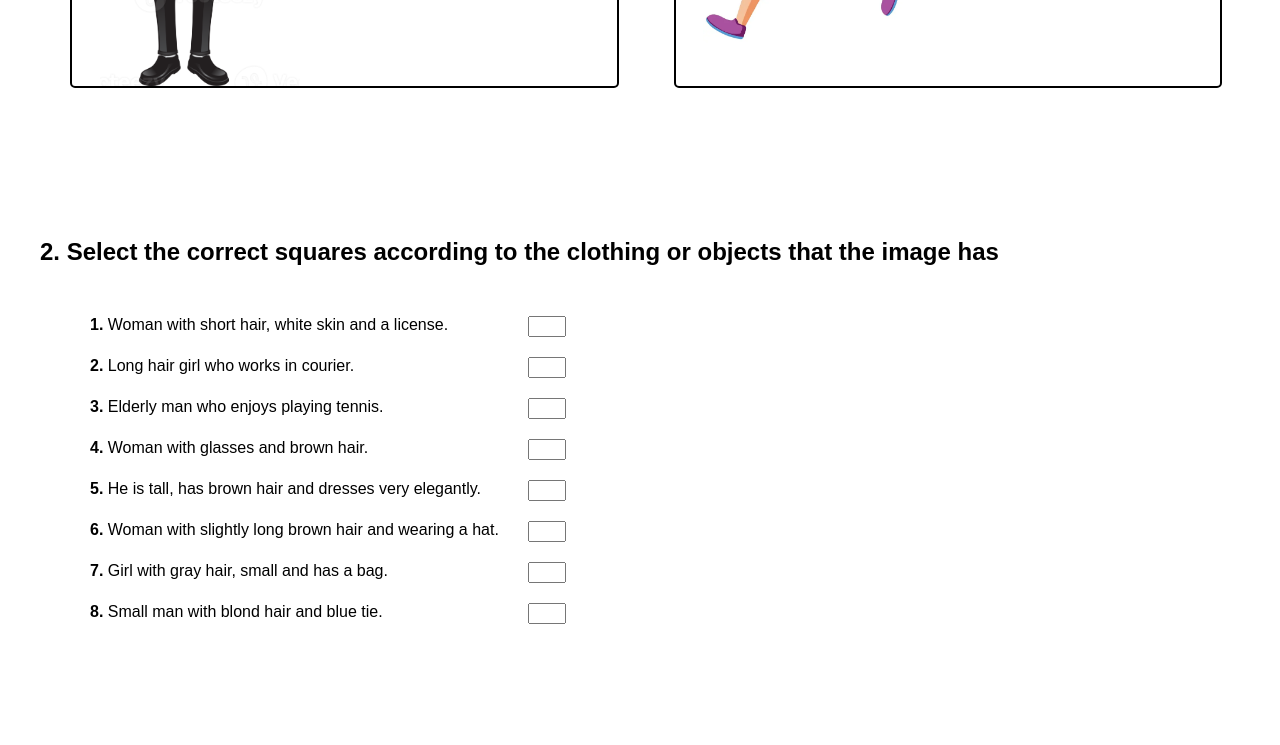
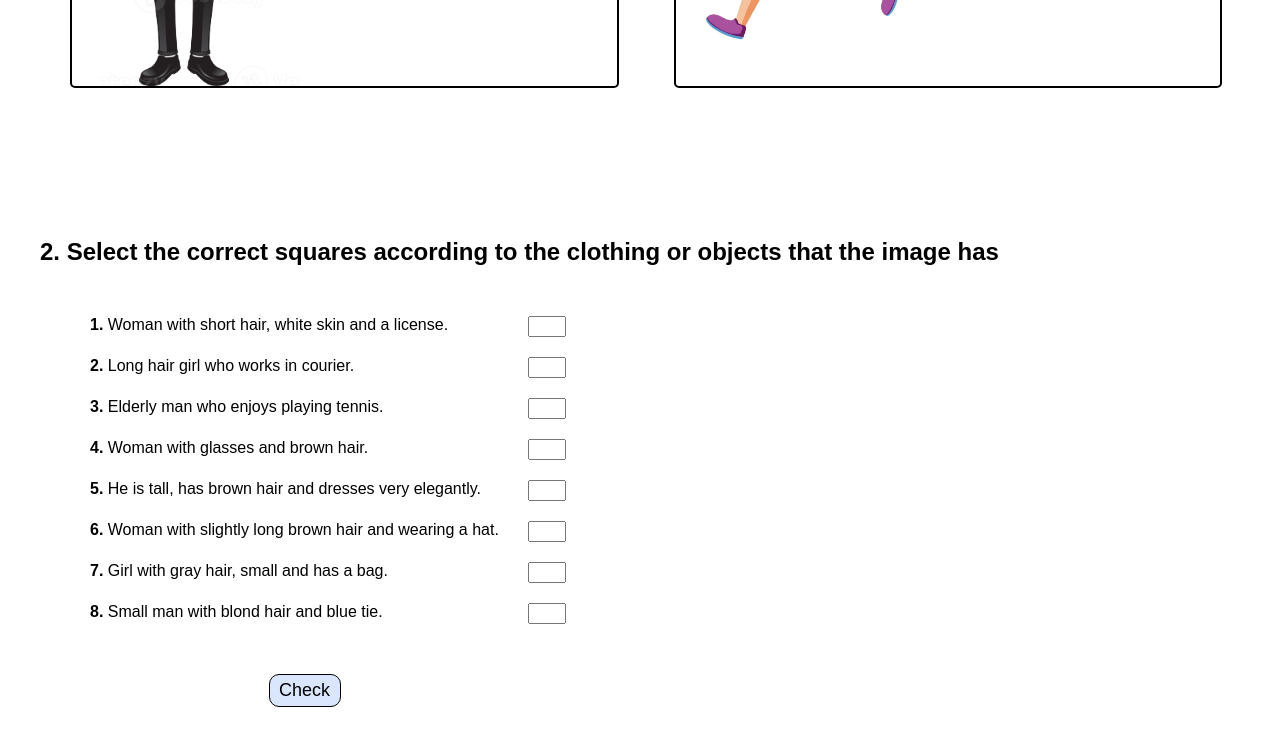
Before and after one commit to Jhstnx/english_project, a plain HTML site: page index.html in a window 1280 px wide. Shown: the part 1900-2645 px from the top of the page. Drawn offline with Linux system fonts and the light colour scheme.

Commit message:
Add functionality in Excercise 2

```diff
--- a/index.html
+++ b/index.html
@@ -189,46 +189,53 @@
           <strong>1. </strong>Woman with short hair, white skin and a
           license.</span
         >
-        <input type="text" class="answerBox" />
+        <input type="text" class="answerBox" id="answer1"/>
       </div>
       <div class="description">
         <span> <strong>2. </strong>Long hair girl who works in courier.</span>
-        <input type="text" class="answerBox" />
+        <input type="text" class="answerBox" id="answer2"/>
       </div>
       <div class="description">
         <span> <strong>3. </strong>Elderly man who enjoys playing tennis.</span>
-        <input type="text" class="answerBox" />
+        <input type="text" class="answerBox" id="answer3"/>
       </div>
       <div class="description">
         <span> <strong>4. </strong>Woman with glasses and brown hair.</span>
-        <input type="text" class="answerBox" />
+        <input type="text" class="answerBox" id="answer4"/>
       </div>
       <div class="description">
         <span>
           <strong>5. </strong>He is tall, has brown hair and dresses very
           elegantly.</span
         >
-        <input type="text" class="answerBox" />
+        <input type="text" class="answerBox" id="answer5"/>
       </div>
       <div class="description">
         <span>
           <strong>6. </strong>Woman with slightly long brown hair and wearing a
           hat.</span
         >
-        <input type="text" class="answerBox" />
+        <input type="text" class="answerBox" id="answer6"/>
       </div>
       <div class="description">
         <span>
           <strong>7. </strong>Girl with gray hair, small and has a bag.</span
         >
-        <input type="text" class="answerBox" />
+        <input type="text" class="answerBox" id="answer7"/>
       </div>
       <div class="description">
         <span>
           <strong>8. </strong>Small man with blond hair and blue tie.</span
         >
-        <input type="text" class="answerBox" />
+        <input type="text" class="answerBox" id="answer8"/>
       </div>
+
+      <div class="button" onclick="checkAnswers()">
+        <span class="textButton">
+          Check
+        </span>
+      </div>
+
     </div>
 
     <script src="../scripts.js"></script>
--- a/scripts.js
+++ b/scripts.js
@@ -341,15 +341,83 @@ function checkH8() {
 }
 
 
+function checkAnswers() {
 
-/*
-2:
-  2 = 4
-  1 = 2
-  3 = 6
-  4 = 3
-  5 = 1
-  6 = 5
-  7 = 8
-  8 = 7
-*/
+  let answered1 = document.getElementById('answer1').value;
+  let answered2 = document.getElementById('answer2').value;
+  let answered3 = document.getElementById('answer3').value;
+  let answered4 = document.getElementById('answer4').value;
+  let answered5 = document.getElementById('answer5').value;
+  let answered6 = document.getElementById('answer6').value;
+  let answered7 = document.getElementById('answer7').value;
+  let answered8 = document.getElementById('answer8').value;
+
+  if (answered1 == '' || answered2 == '' || answered3 == '' || answered4 == '' || answered5 == '' || answered6 == '' || answered7 == '' || answered8 == '') {
+    alert("Please fill in all the fields.");
+  }
+
+  if (answered1 == 2) {
+    answer1.classList.remove('wrong');
+    answer1.classList.add('correct');
+  } else {
+    answer1.classList.remove('correct');
+    answer1.classList.add('wrong');
+  }
+
+  if (answered2 == 4) {
+    answer2.classList.remove('wrong');
+    answer2.classList.add('correct');
+  } else {
+    answer2.classList.remove('correct');
+    answer2.classList.add('wrong');
+  }
+
+  if (answered3 == 6) {
+    answer3.classList.remove('wrong');
+    answer3.classList.add('correct');
+  } else {
+    answer3.classList.remove('correct');
+    answer3.classList.add('wrong');
+  }
+
+  if (answered4 == 3) {
+    answer4.classList.remove('wrong');
+    answer4.classList.add('correct');
+  } else {
+    answer4.classList.remove('correct');
+    answer4.classList.add('wrong');
+  }
+
+  if (answered5 == 1) {
+    answer5.classList.remove('wrong');
+    answer5.classList.add('correct');
+  } else {
+    answer5.classList.remove('correct');
+    answer5.classList.add('wrong');
+  }
+
+  if (answered6 == 5) {
+    answer6.classList.remove('wrong');
+    answer6.classList.add('correct');
+  } else {
+    answer6.classList.remove('correct');
+    answer6.classList.add('wrong');
+  }
+
+  if (answered7 == 8) {
+    answer7.classList.remove('wrong');
+    answer7.classList.add('correct');
+  } else {
+    answer7.classList.remove('correct');
+    answer7.classList.add('wrong');
+  }
+
+  if (answered8 == 7) {
+    answer8.classList.remove('wrong');
+    answer8.classList.add('correct');
+  } else {
+    answer8.classList.remove('correct');
+    answer8.classList.add('wrong');
+  }
+
+}
--- a/styles.css
+++ b/styles.css
@@ -105,6 +105,22 @@
   text-align: center;
 }
 
+.button {
+  width: 60px;
+  margin-left: 15%;
+  margin-top: 30px;
+  text-align: center;
+  border: 1px solid black;
+  border-radius: 10px;
+  padding: 5px;
+  background-color: #D9E6FD;
+  cursor: pointer;
+}
+
+.textButton {
+  font-size: 18px;
+}
+
 .correct {
     background-color: #72E985;
 }
```
